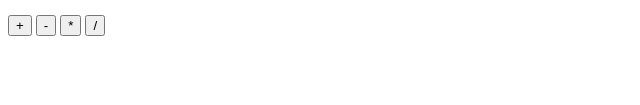
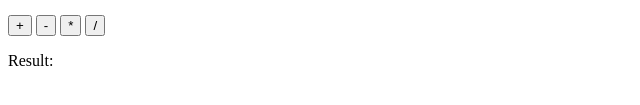
Before and after one commit to prince1220/Calculator, a plain HTML site: page index.html in a window 1280 px wide. Shown: the part 143-248 px from the top of the page, 0-640 px from the left. Drawn offline with Linux system fonts and the light colour scheme.

Commit message:
Added result area

```diff
--- a/index.html
+++ b/index.html
@@ -26,6 +26,10 @@
          <button id="divide" > /</button>
         </div>
 
+        <div class="result">
+          <p><span>Result: </span><span id="result"></span></p>
+        </div>
+
 
 
 
```
